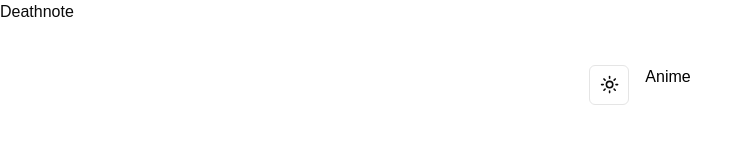
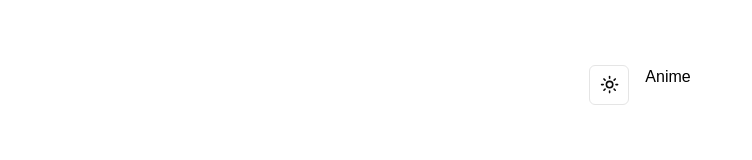
Before and after one commit to igABHINAV/Anime, a Next.js app: page /deathnote in a window 1280 px wide. Shown: the top 160 px of the page, without its empty margins (0-752 px from the left). Built offline with nearby package versions, Linux system fonts and the light colour scheme.

Commit message:
removed content from deathnote page

```diff
--- a/src/app/deathnote/page.tsx
+++ b/src/app/deathnote/page.tsx
@@ -3,8 +3,6 @@ import React from 'react'
 const page = () => {
   return (
     <div>
-     Deathnote
-      <br/>
     </div>
   )
 }
```
